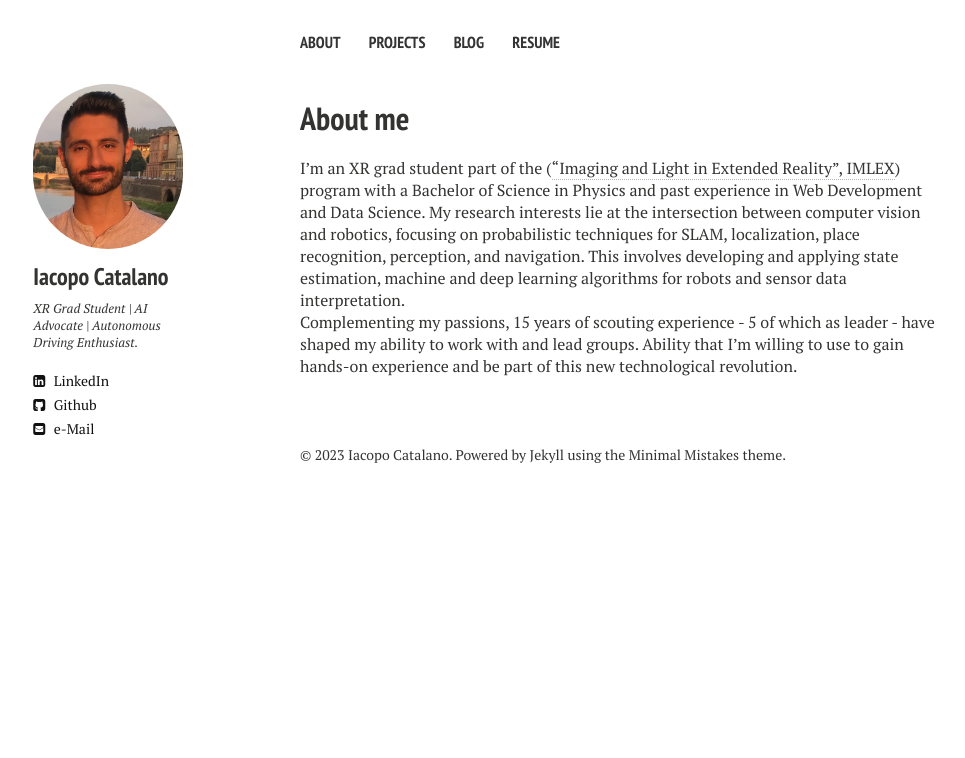
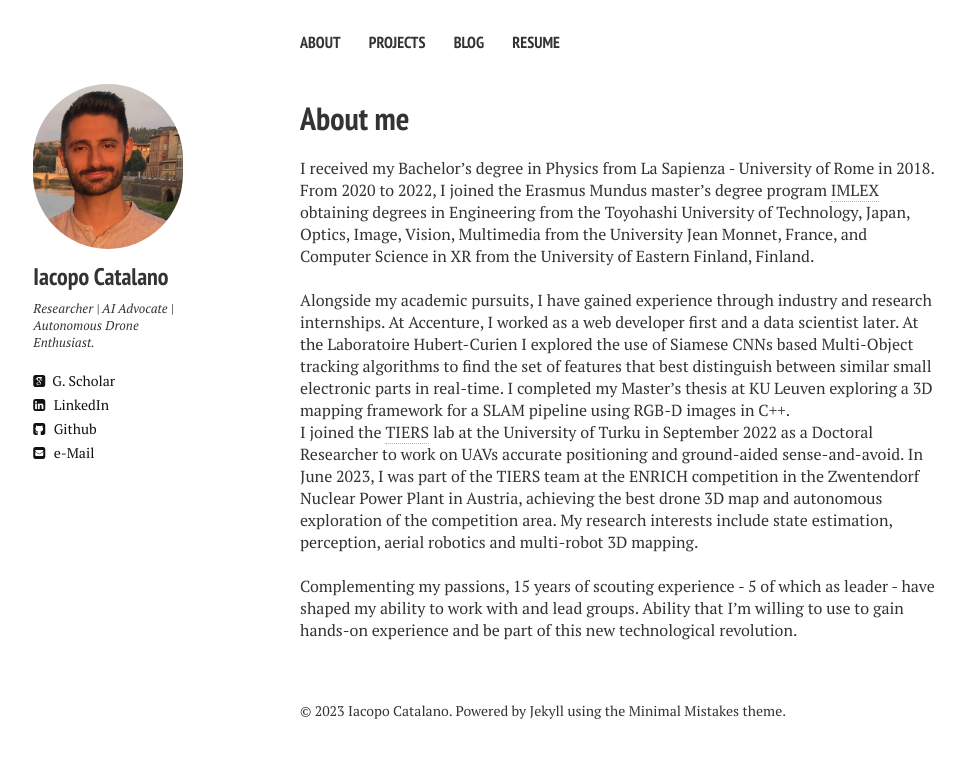
Before and after one commit to IacopomC/iacopomc.github.io, a Jekyll site: the page built from index.md, in a window 1280 px wide. Shown: the top 758 px of the page, without its empty margins (20-985 px from the left). Built offline with Jekyll 4.4.1, drawn with Linux system fonts in a browser that asks for light colours; nearby versions of some CDN libraries.

Commit message:
update intro

```diff
--- a/_config.yml
+++ b/_config.yml
@@ -7,13 +7,14 @@ url:              //iacopomc.github.io
 owner:
   name:           Iacopo Catalano
   avatar:         avatar.jpg
-  bio:            XR Grad Student | AI Advocate | Autonomous Driving Enthusiast.
+  bio:            Researcher | AI Advocate | Autonomous Drone Enthusiast.
                   # Seeking the chance to satisfy
                   # my hunger to learn and my desire to achieve.
   email:          iacopomcatalano@gmail.com
   # Social networking links are used in author-bio sidebar. Update and remove as you like.
   github: IacopomC
   linkedin: iacopocatalano
+  google_scholar: VnPwRvkAAAAJ
 
 # Links to include in top navigation
 # For external links add external: true
--- a/index.md
+++ b/index.md
@@ -5,6 +5,13 @@ description: About me section
 tags: [Jekyll, theme, responsive, blog, template]
 ---
 
-I'm an XR grad student part of the (["Imaging and Light in Extended Reality", IMLEX](https://imlex.org/){:target="_blank"}) program with a Bachelor of Science in Physics and past experience in Web Development and Data Science. My research interests lie at the intersection between computer vision and robotics, focusing on probabilistic techniques for SLAM, localization, place recognition, perception, and navigation. This involves developing and applying state estimation, machine and deep learning algorithms for robots and sensor data interpretation.
+I received my Bachelor's degree in Physics from La Sapienza - University of Rome in 2018. From 2020 to 2022, I joined the Erasmus Mundus master's degree program [IMLEX](https://imlex.org/) obtaining degrees in Engineering from the Toyohashi University of Technology, Japan, Optics, Image, Vision, Multimedia from the University Jean Monnet, France, and Computer Science in XR from the University of Eastern Finland, Finland.
+
+<br/>
+
+Alongside my academic pursuits, I have gained experience through industry and research internships. At Accenture, I worked as a web developer first and a data scientist later. At the Laboratoire Hubert-Curien I explored the use of Siamese CNNs based Multi-Object tracking algorithms to find the set of features that best distinguish between similar small electronic parts in real-time. I completed my Master's thesis at KU Leuven exploring a 3D mapping framework for a SLAM pipeline using RGB-D images in C++.
+
+I joined the [TIERS](http://tiers.utu.fi/) lab at the University of Turku in September 2022 as a Doctoral Researcher to work on UAVs accurate positioning and ground-aided sense-and-avoid. In June 2023, I was part of the TIERS team at the ENRICH competition in the Zwentendorf Nuclear Power Plant in Austria, achieving the best drone 3D map and autonomous exploration of the competition area. My research interests include state estimation, perception, aerial robotics and multi-robot 3D mapping.
+
 <br/>
 Complementing my passions, 15 years of scouting experience - 5 of which as leader - have shaped my ability to work with and lead groups. Ability that I’m willing to use to gain hands-on experience and be part of this new technological revolution.
```
Also changed, not shown: about.md (+8 -1 lines).
